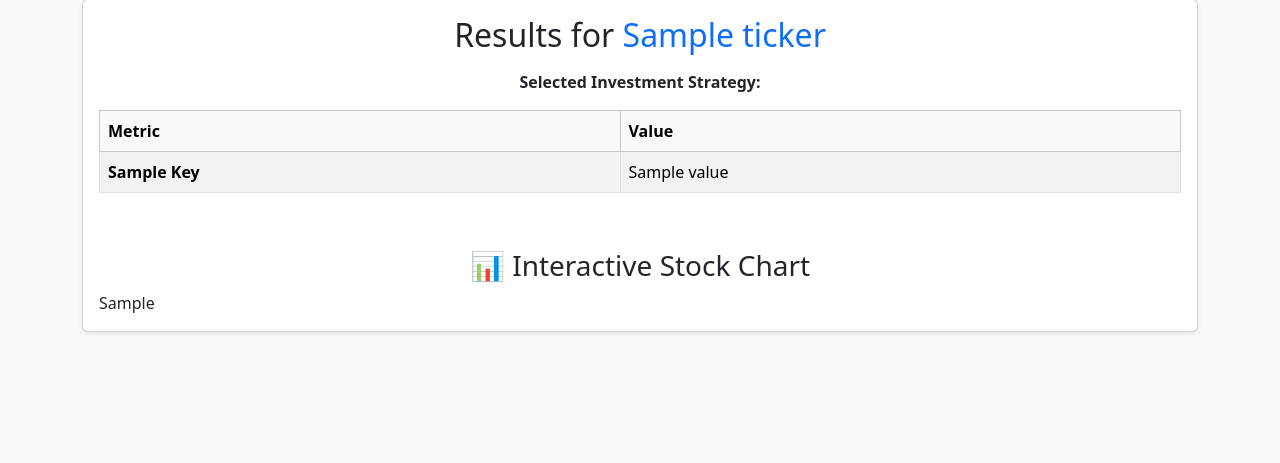
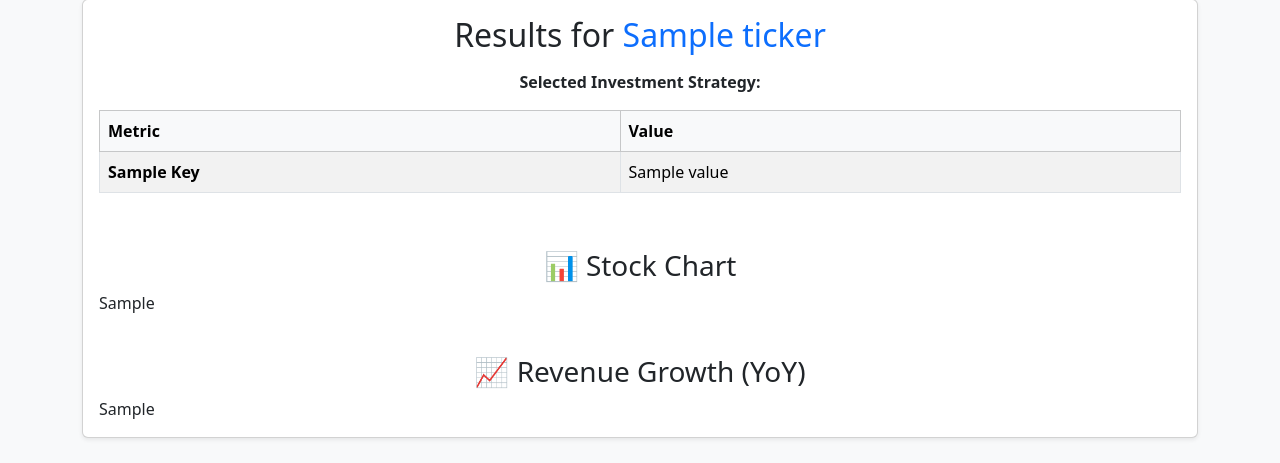
Before and after one commit to ZachStewart21/ZachStewartProjects, a Flask app: template templates/index.html in a window 1280 px wide. Shown: the part 337-800 px from the top of the page. Run offline with Flask 3, Linux system fonts and the light colour scheme; the template is opened without the code that fills it: most values are stand-ins (such as "Sample title", 1, 10 or a date in 2020).

Commit message:
Update index.html
added revenue growth and chart

```diff
--- a/templates/index.html
+++ b/templates/index.html
@@ -149,7 +149,29 @@
                                             {% endif %}
                                         </td>
                                     </tr>
-                                {% else %}
+                                {% elif key == 'revenue_growth' %}
+                                    <tr>
+                                        <th>YoY Revenue Growth</th>
+                                        <td>
+                                            {% if value %}
+                                                <ul class="list-unstyled mb-0">
+                                                    {% for year, growth in value.items() %}
+                                                        <li>
+                                                            <strong>{{ year }}:</strong>
+                                                            {% if growth >= 0 %}
+                                                                <span class="green">{{ '{:+.2f}%'.format(growth) }}</span>
+                                                            {% else %}
+                                                                <span class="red">{{ '{:+.2f}%'.format(growth) }}</span>
+                                                            {% endif %}
+                                                        </li>
+                                                    {% endfor %}
+                                                </ul>
+                                            {% else %}
+                                                N/A
+                                            {% endif %}
+                                        </td>
+                                    </tr>
+                                {% elif key != 'revenue_growth_chart' %}
                                     <tr>
                                         <th>{{ key.replace('_', ' ').title() }}</th>
                                         <td>{{ value if value is not none else 'N/A' }}</td>
@@ -160,14 +182,21 @@
                     </table>
                 </div>
 
-                <!-- Chart Output -->
+                <!-- Stock Chart -->
                 {% if chart_html %}
                     <div class="chart-container">
-                        <h3 class="text-center">📊 Interactive Stock Chart</h3>
+                        <h3 class="text-center">📊 Stock Chart</h3>
                         <div>{{ chart_html | safe }}</div>
                     </div>
                 {% endif %}
 
+                <!-- Revenue Growth Chart -->
+                {% if data.revenue_growth_chart %}
+                    <div class="chart-container">
+                        <h3 class="text-center">📈 Revenue Growth (YoY)</h3>
+                        <div>{{ data.revenue_growth_chart | safe }}</div>
+                    </div>
+                {% endif %}
             </div>
         </div>
     {% endif %}
@@ -175,6 +204,5 @@
 
 <!-- Bootstrap 5 JS Bundle -->
 <script src="https://cdn.jsdelivr.net/npm/bootstrap@5.3.2/dist/js/bootstrap.bundle.min.js"></script>
-
 </body>
 </html>
```
